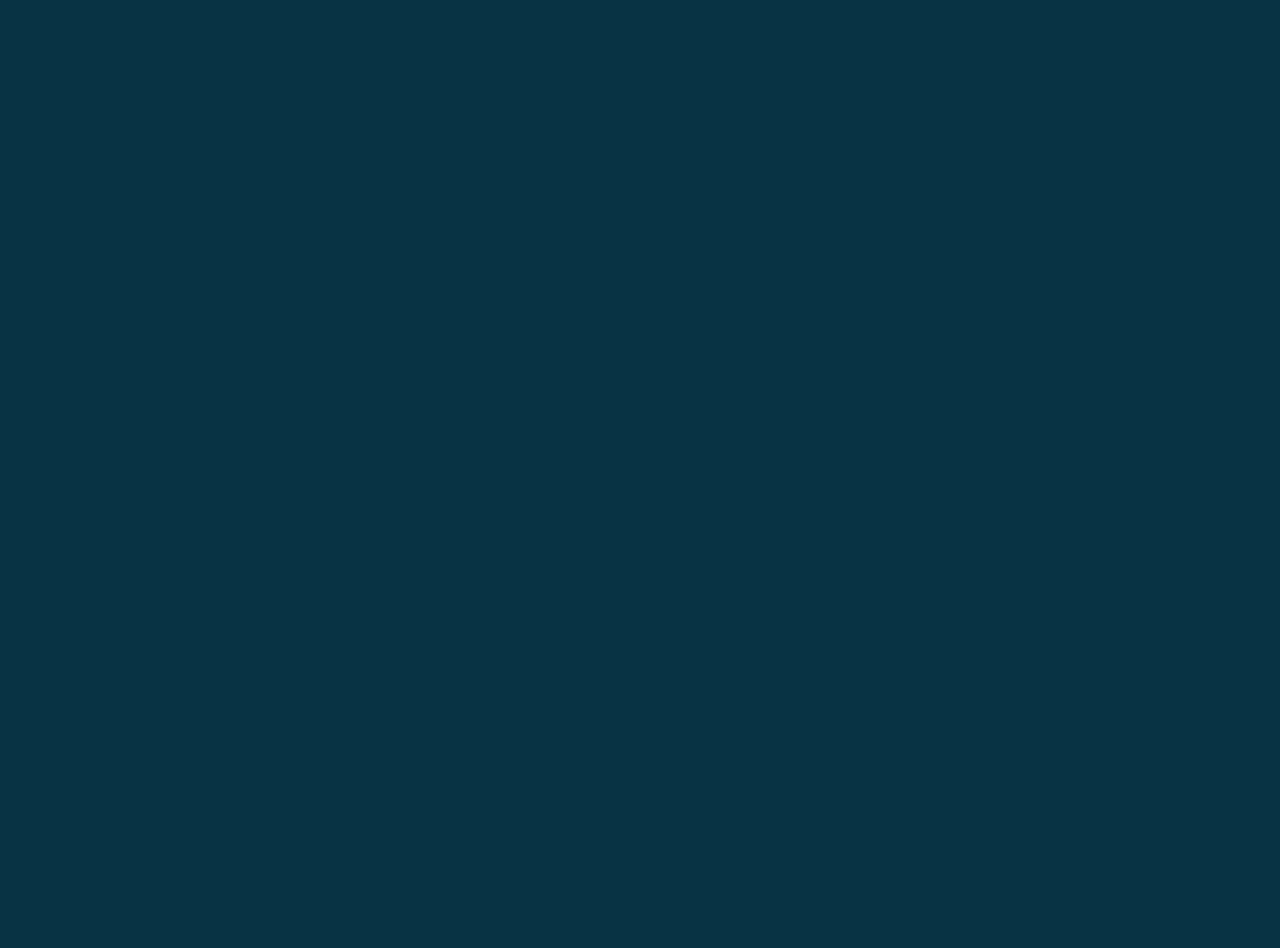
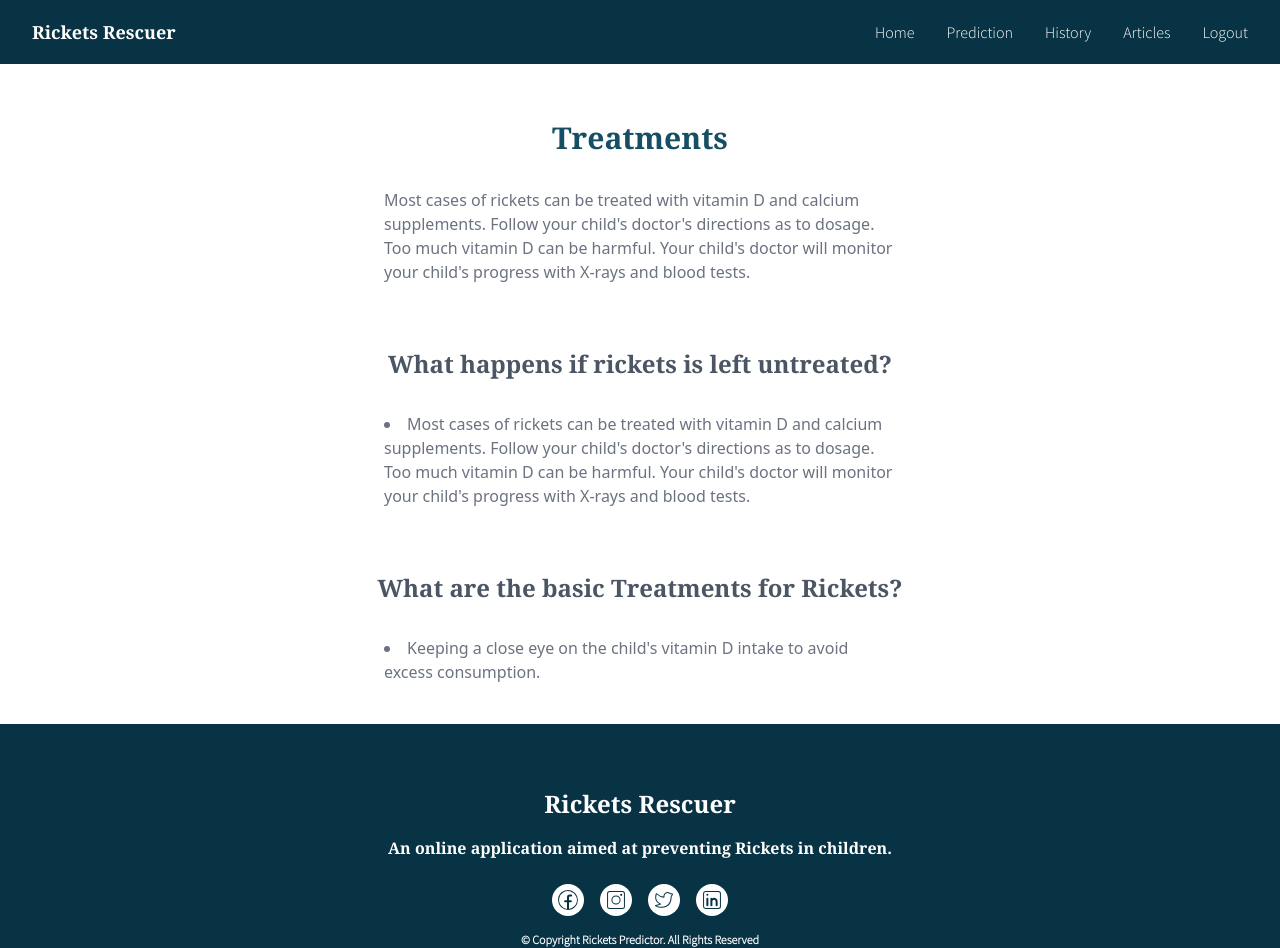
Before and after one commit to KalanaPallemulla/Final-research-frontend, a React (Create React App) app: page /treatments/1 in a window 1280 px wide. Before the commit this address had no page. Before the commit the page ends 800 px from the top, so only its background shows below. Built offline with nearby package versions, Linux system fonts and the light colour scheme; sample sign-in values are in the browser's storage.

Commit message:
add:treatments and history

```diff
--- a/package.json
+++ b/package.json
@@ -3,6 +3,7 @@
   "version": "0.1.0",
   "private": true,
   "dependencies": {
+    "@material-tailwind/react": "^1.4.2",
     "@reduxjs/toolkit": "^1.9.5",
     "@testing-library/jest-dom": "^5.14.1",
     "@testing-library/react": "^13.0.0",
--- a/src/App.js
+++ b/src/App.js
@@ -7,17 +7,18 @@ import Register from "./Pages/Register";
 import Home from "./Pages/Home";
 import Prediction from "./Pages/Prediction";
 import Article from "./Pages/Article";
+import History from "./Pages/History";
+import Treatments from "./Pages/Treatments";
 
 const ProtectedRoute = () => {
   const isAuthenticated = localStorage.getItem("token");
-  console.log(isAuthenticated);
-  return isAuthenticated ? <Outlet /> : <Navigate to="/" />;
+  return isAuthenticated ? <Outlet /> : <Navigate to="/login" />;
 };
 
 const CheckLoginRoute = () => {
   const isAuthenticated = localStorage.getItem("token");
   console.log(isAuthenticated);
-  return !isAuthenticated ? <Outlet /> : <Navigate to="/home" />;
+  return !isAuthenticated ? <Outlet /> : <Navigate to="/" />;
 };
 
 function App() {
@@ -26,14 +27,16 @@ function App() {
       <ToastContainer />
       <Routes>
         <Route element={<CheckLoginRoute />}>
-          <Route path="/" element={<Login />} />
+          <Route path="/login" element={<Login />} />
           <Route path="/register" element={<Register />} />
         </Route>
         <Route element={<ProtectedRoute />}>
-          <Route path="/home" element={<Home />} />
           <Route path="/prediction" element={<Prediction />} />
-          <Route path="/article" element={<Article />} />
+          <Route path="/history" element={<History />} />
+          <Route path="/treatments/:id" element={<Treatments />} />
         </Route>
+        <Route path="/article" element={<Article />} />
+        <Route path="/" element={<Home />} />
       </Routes>
       {/* <Navigate to="/home" /> */}
     </div>
--- a/src/Pages/Article.js
+++ b/src/Pages/Article.js
@@ -15,7 +15,8 @@ const Article = () => {
   return (
     <Container>
       <div className=" w-screen pt-4 ">
-        <div className="flex flex-col items-center md:px-8 space-y-4">
+        <h1 className="text-center font-serif text-3xl text-white">Articles</h1>
+        <div className="flex flex-col items-center md:px-8 space-y-4 mt-8">
           {articles.map((article, index) => (
             <Post article={article} key={index} />
           ))}
--- a/src/Pages/History.js
+++ b/src/Pages/History.js
@@ -0,0 +1,28 @@
+import React, { useEffect } from "react";
+import Container from "../components/Container";
+import Post from "../components/Post";
+import Footer from "../components/Footer";
+import HistoryCard from "../components/HistoryCard";
+
+const History = () => {
+  return (
+    <Container>
+      <div className=" w-screen pt-4 ">
+        <h1 className="text-center font-serif text-3xl text-white">
+          History Results
+        </h1>
+
+        <div className="flex flex-col items-center md:px-8 space-y-4 mt-8">
+          <HistoryCard />
+          <HistoryCard />
+          <HistoryCard />
+          <HistoryCard />
+          <HistoryCard />
+        </div>
+      </div>
+      <Footer />
+    </Container>
+  );
+};
+
+export default History;
--- a/src/Pages/Login.js
+++ b/src/Pages/Login.js
@@ -5,10 +5,11 @@ import Container from "../components/Container";
 import Footer from "../components/Footer";
 import axios from "axios";
 import { base_url } from "../environment";
-import { useNavigate } from "react-router-dom";
+import { Link, useLocation, useNavigate } from "react-router-dom";
 
 const Login = () => {
   const navigate = useNavigate();
+
   const [email, setEmail] = useState("");
   const [password, setPassword] = useState("");
   const [error, setError] = useState(false);
@@ -49,7 +50,7 @@ const Login = () => {
         localStorage.setItem("token", res.data.token);
         localStorage.setItem("userId", res.data.user._id);
 
-        navigate("/home");
+        navigate("/");
       }
     } catch (error) {
       console.log("Login error: ", error);
@@ -112,9 +113,9 @@ const Login = () => {
                   Submit
                 </button>
               </div>
-              <h1 className="mt-2 text-xs text-gray-400">
+              <Link to="/register" className="pt-2 text-xs text-gray-400">
                 Don't have an account?
-              </h1>
+              </Link>
             </form>
           </div>
         </div>
--- /dev/null
+++ b/src/Pages/Treatments.js
@@ -0,0 +1,97 @@
+import React from "react";
+import Container from "../components/Container";
+import { useParams } from "react-router-dom";
+import Footer from "../components/Footer";
+
+const Treatments = () => {
+  const params = useParams();
+  console.log(params);
+  return (
+    <Container>
+      <div className="h-fit py-10 w-screen bg-white flex flex-col items-center">
+        <h1 className="text-3xl font-serif font-bold text-cyan-900 mt-4">
+          Treatments
+        </h1>
+        <h1 className="px-8 md:px-96 mt-8  font-light text-gray-500">
+          Most cases of rickets can be treated with vitamin D and calcium
+          supplements. Follow your child's doctor's directions as to dosage. Too
+          much vitamin D can be harmful. Your child's doctor will monitor your
+          child's progress with X-rays and blood tests.
+        </h1>
+        <h1 className="mt-16 font-serif font-bold text-2xl text-gray-600 text-center">
+          What happens if rickets is left untreated?
+        </h1>
+        <li className="px-8 md:px-96 mt-8  font-light text-gray-500">
+          Most cases of rickets can be treated with vitamin D and calcium
+          supplements. Follow your child's doctor's directions as to dosage. Too
+          much vitamin D can be harmful. Your child's doctor will monitor your
+          child's progress with X-rays and blood tests.
+        </li>
+        {params.id == 1 && (
+          <div>
+            <h1 className="mt-16 font-serif font-bold text-2xl text-gray-600 text-center">
+              What are the basic Treatments for Rickets?
+            </h1>
+            <li className="px-8 md:px-96 mt-8  font-light text-gray-500">
+              Keeping a close eye on the child's vitamin D intake to avoid
+              excess consumption.
+            </li>
+          </div>
+        )}
+        {params.id == 2 && (
+          <div className="w-full bg-white">
+            <h1 className="mt-16 font-serif font-bold text-2xl text-gray-600 text-center">
+              What are the basic Treatments for Rickets?
+            </h1>
+            <li className="px-8 md:px-96 mt-8  font-light text-gray-500">
+              Keeping a close eye on the child's vitamin D intake to avoid
+              excess consumption.
+            </li>
+            <li className="px-8 md:px-96 mt-2  font-light text-gray-500">
+              Vitamin D and calcium supplements as the first line of defense
+              against rickets.
+            </li>
+            <li className="px-8 md:px-96 mt-2  font-light text-gray-500">
+              A daily vitamin D dose of 1,000 to 2,000 International Units is
+              advised for babies.
+            </li>
+            <li className="px-8 md:px-96 mt-2  font-light text-gray-500">
+              A daily calcium intake of 1,000 to 1,500 milligrams (mg) is
+              suggested for children with rickets.
+            </li>
+          </div>
+        )}
+        {params.id == 3 && (
+          <div className="w-full bg-white">
+            <h1 className="mt-16 font-serif font-bold text-2xl text-gray-600 text-center">
+              What are the basic Treatments for Rickets?
+            </h1>
+            <li className="px-8 md:px-96 mt-8  font-light text-gray-500">
+              Keeping a close eye on the child's vitamin D intake to avoid
+              excess consumption.
+            </li>
+            <li className="px-8 md:px-96 mt-2  font-light text-gray-500">
+              Vitamin D and calcium supplements as the first line of defense
+              against rickets.
+            </li>
+            <li className="px-8 md:px-96 mt-2  font-light text-gray-500">
+              A daily vitamin D dose of 1,000 to 2,000 International Units is
+              advised for babies.
+            </li>
+            <li className="px-8 md:px-96 mt-2  font-light text-gray-500">
+              A daily calcium intake of 1,000 to 1,500 milligrams (mg) is
+              suggested for children with rickets.
+            </li>
+            <li className="px-8 md:px-96 mt-2  font-light text-gray-500">
+              Administering drugs along with vitamins in situations of rickets
+              caused by rare hereditary illnesses.
+            </li>
+          </div>
+        )}
+      </div>
+      <Footer />
+    </Container>
+  );
+};
+
+export default Treatments;
--- /dev/null
+++ b/src/components/HistoryCard.js
@@ -0,0 +1,38 @@
+import React from "react";
+
+const HistoryCard = () => {
+  return (
+    <div className="bg-white md:w-[30rem] w-screen p-2 md:p-8 rounded-xl">
+      <h1 className="text-base font-serif  text-cyan-800">2nd of May</h1>
+      <h1 className="mt-2 font-mono text-base text-gray-600">
+        Age : <span className="text-cyan-600">12 months</span>
+      </h1>
+      <h1 className="mt-2 font-mono text-base text-gray-600">
+        Hight : <span className="text-cyan-600">30 cm</span>
+      </h1>
+      <h1 className="mt-2 font-mono text-base text-gray-600">
+        Serum Calcium Level : <span className="text-cyan-600">6.3</span>
+      </h1>
+      <h1 className="mt-2 font-mono text-base text-gray-600">
+        Infant's Gastrational Age :<span className="text-cyan-600">Yes</span>
+      </h1>
+      <h1 className="mt-2 font-mono text-base text-gray-600">
+        Bow Legs : <span className="text-cyan-600">No</span>
+      </h1>
+      <h1 className="mt-2 font-mono text-base text-gray-600">
+        Inadequate sunlight exposure :<span className="text-cyan-600">Yes</span>
+      </h1>
+      <h1 className="mt-2 font-mono text-base text-gray-600">
+        Bone fractures : <span className="text-cyan-600">No</span>
+      </h1>
+      <h1 className="mt-4 font-mono text-base text-gray-600">
+        Result :{" "}
+        <span className="text-orange-700">
+          You don't have a rick of rickets
+        </span>
+      </h1>
+    </div>
+  );
+};
+
+export default HistoryCard;
--- a/src/components/Navbar.js
+++ b/src/components/Navbar.js
@@ -12,9 +12,9 @@ const Navbar = () => {
       <div className="flex md:justify-end justify-center space-x-8 text-white MF mt-2 md:mt-0">
         <Link
           className={`hover:text-red-500 ${
-            params.pathname === "/home" && "text-red-500"
+            params.pathname === "/" && "text-red-500"
           }`}
-          to="/home"
+          to="/"
         >
           Home
         </Link>
@@ -30,7 +30,7 @@ const Navbar = () => {
           className={`hover:text-red-500 ${
             params.pathname === "/history" && "text-red-500"
           }`}
-          to="/"
+          to="/history"
         >
           History
         </Link>
@@ -42,18 +42,31 @@ const Navbar = () => {
         >
           Articles
         </Link>
+        {localStorage.getItem("token") ? (
           <Link
             onClick={() => {
               localStorage.removeItem("token");
               localStorage.removeItem("userId");
             }}
             className={`hover:text-red-500 ${
-            params.pathname === "/" && "text-red-500"
+              params.pathname === "/login" && "text-red-500"
+            }`}
+            to="/login"
+          >
+            Logout
+          </Link>
+        ) : (
+          <Link
+            className={`hover:text-red-500 ${
+              (params.pathname === "/login" ||
+                params.pathname === "/register") &&
+              "text-red-500"
             }`}
             to="/"
           >
-          Logout
+            Join
           </Link>
+        )}
       </div>
     </div>
   );
--- a/src/components/Post.js
+++ b/src/components/Post.js
@@ -42,6 +42,7 @@ const Post = ({ article }) => {
       {article.comments.map((comment, index) => (
         <Comment comment={comment} articleId={article._id} />
       ))}
+      {localStorage.getItem("token") && (
         <div className="w-full flex flex-col items-center mt-2 ">
           <input
             className="border w-72 py-2 px-4 rounded-full"
@@ -56,6 +57,7 @@ const Post = ({ article }) => {
             Submit
           </button>
         </div>
+      )}
     </div>
   );
 };
```
Also changed, not shown: src/Pages/Prediction.js (+26 -2 lines), src/Pages/Register.js (+6 -4 lines), src/components/Model.js (added, +46 -0 lines), 2 other files (tests, documents, lock files or other folders). Lines whose indentation alone changed are shown as unchanged.
